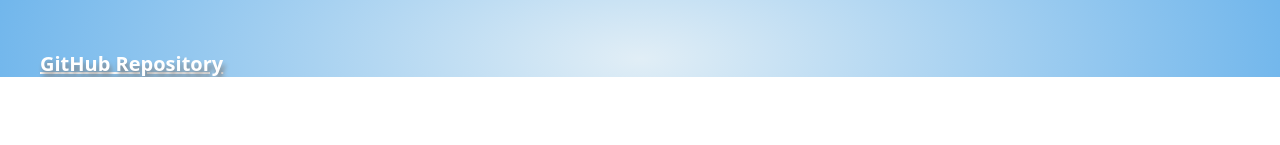
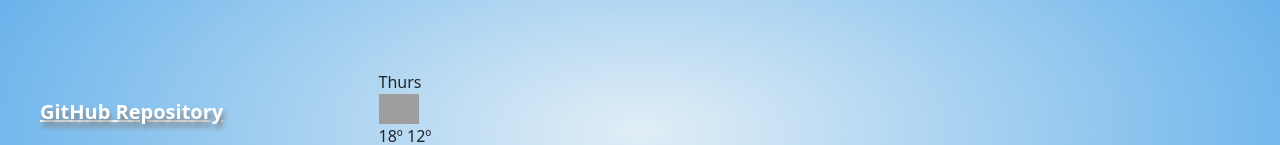
Before and after one commit to ariaLed72/Final-Weather-App, a plain HTML site: page index.html in a window 1280 px wide. Shown: the part 781-926 px from the top of the page. Before the commit the page ends 858 px from the top, so only its background shows below. Drawn offline with nearby package versions, Linux system fonts and the light colour scheme; grey boxes are pictures that could not be loaded.

Commit message:
Updated Index.html 3/23/23

```diff
--- a/index.html
+++ b/index.html
@@ -57,12 +57,38 @@
             Wind: <span id="wind">3 </span>km/h
         </li>
       </ul>
+<div class="weather-forecast" id="forecast">
+  <div class="row" >
+    <div class="col-2">
+      <div class="weather-forecast-date">
+      Thurs
+      </div>
+      <img src="http://shecodes-assets.s3.amazonaws.com/api/weather/icons/clear-sky-night.png"
+      alt="img"
+      width="40"/>
+      <div class="weather-forecast-temperatures">
+<span class="weather-forecast-temperature-maximum">
+        18º
+</span>
+<span class="weather-forecast-temperature-minimum">
+        12º
+</span>
+
+      </div>
+    </div>
+  </div>
+</div>
+
+
       <p id="title">
         My Weather App
       </p>
       </div>
       </p>
+      <br/>
+      <br/>
     </div>
+
     <button id="position-button"> Current Position</button>
     </div>
 
```
